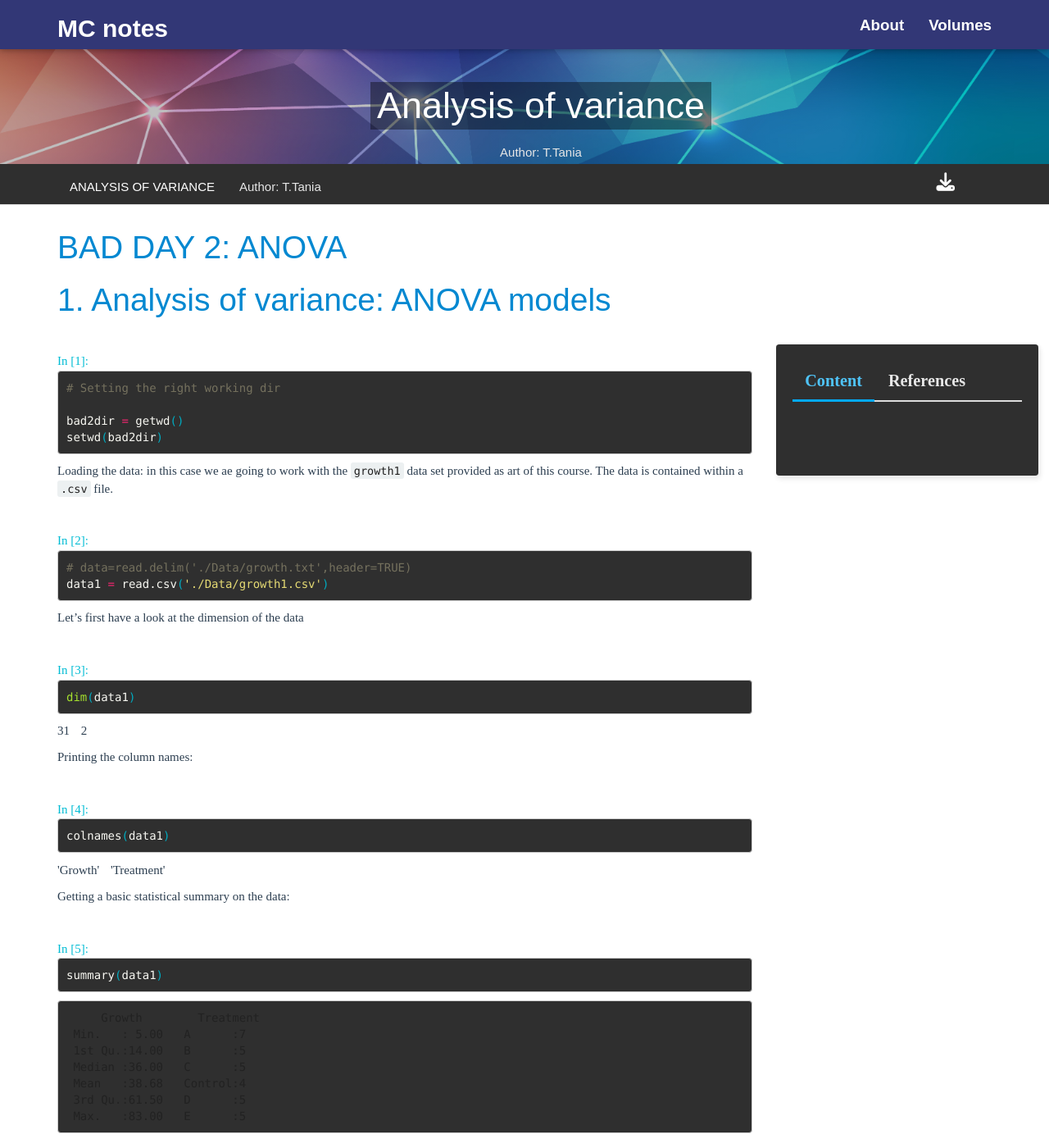
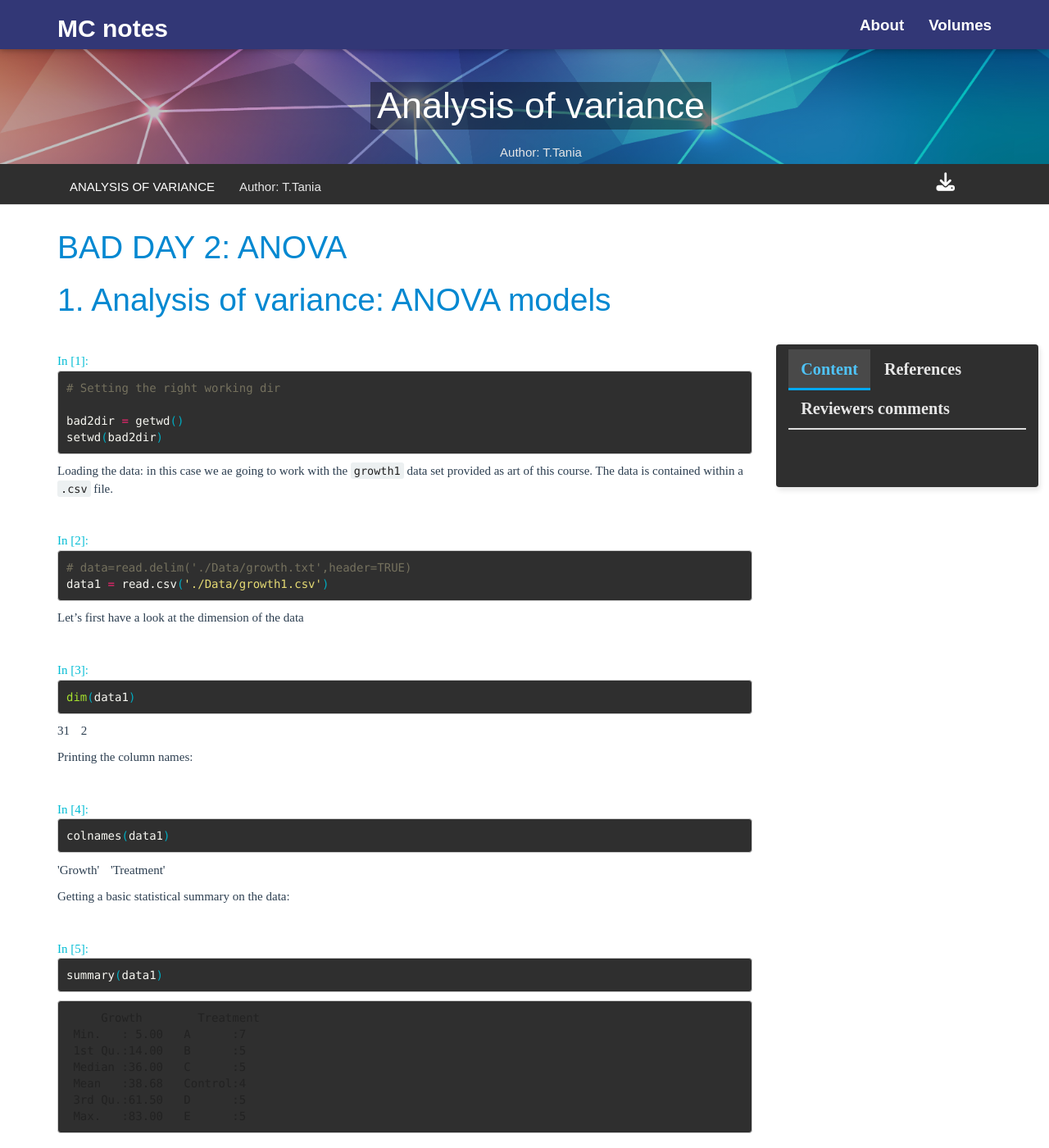
Before and after one commit to MCNotes/MCNotes.github.io, a Jekyll site: the page built from AoV_R_Notebook.md, in a window 1280 px wide and 1400 px high. Shown: the whole window at 82% size. Built offline with Jekyll 4.4.1, drawn with Linux system fonts in a browser that asks for light colours; nearby versions of some CDN libraries; some web fonts are replaced.

Commit message:
Update tabs for notebooks siebar

```diff
--- a/_includes/sidebar.html
+++ b/_includes/sidebar.html
@@ -9,19 +9,22 @@
       </li>
       <li><a href="#rec-tab" data-toggle="tab">References</a>
       </li>
+      <li><a href="#com-tab" data-toggle="tab">Reviewers comments</a>
+      </li>
     </ul>
 
     <!--tabs content -->
     <div class="tab-content ">
       <div class="tab-pane active" id="toc-tab">
-        <nav id="toc"  data-toggle="toc"></nav>
+        <nav id="toc"  data-toggle="toc"> </nav>
       </div>
       <div class="tab-pane" id="rec-tab">
-        References here
+        References here :)
       </div>
       <div class="tab-pane" id="com-tab">
-        Reviewers comment
+        Comments
       </div>
+
     </div>
 
 
--- a/_layouts/notebook.html
+++ b/_layouts/notebook.html
@@ -28,7 +28,7 @@
           </main>
         </div>
 
-        <div class="col-sm-3 well well2">
+        <div class="col-sm-3 well2">
           {% include sidebar.html %}
         </div>
       </div>
--- a/_sass/base/_notebook.scss
+++ b/_sass/base/_notebook.scss
@@ -2,6 +2,7 @@
 
 .nav-tabs {
   border-bottom: 2px solid #ddd;
+  padding-top: 6px;
 }
 
 .nav-tabs > li.active > a, .nav-tabs > li.active >
@@ -18,7 +19,7 @@ a:focus, .nav-tabs > li.active > a:hover{
 .nav-tabs > li.active > a, .nav-tabs > li > a:hover {
   border: none;
   color: $secondary-light !important;
-  background: transparent;
+  background: lighten($gray-darker, 15%)!important;
   border-radius: 0px!important;
 }
 
```
Also changed, not shown: 2 other files.
